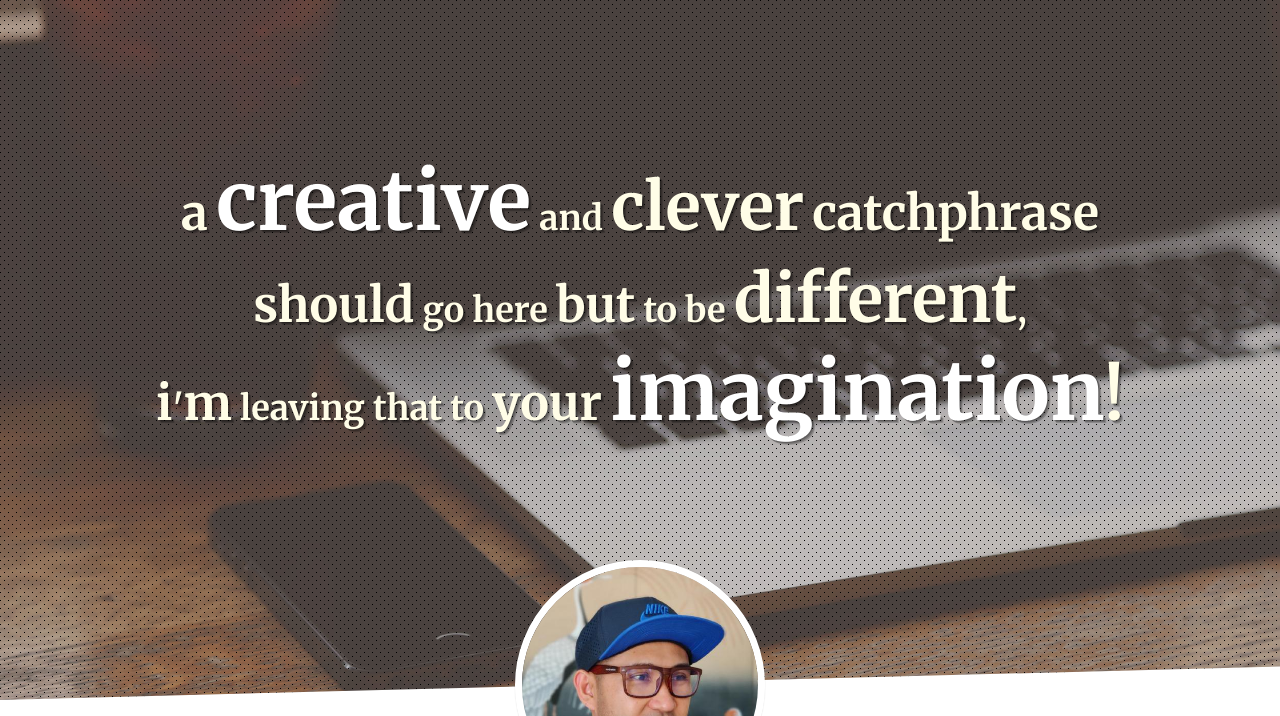
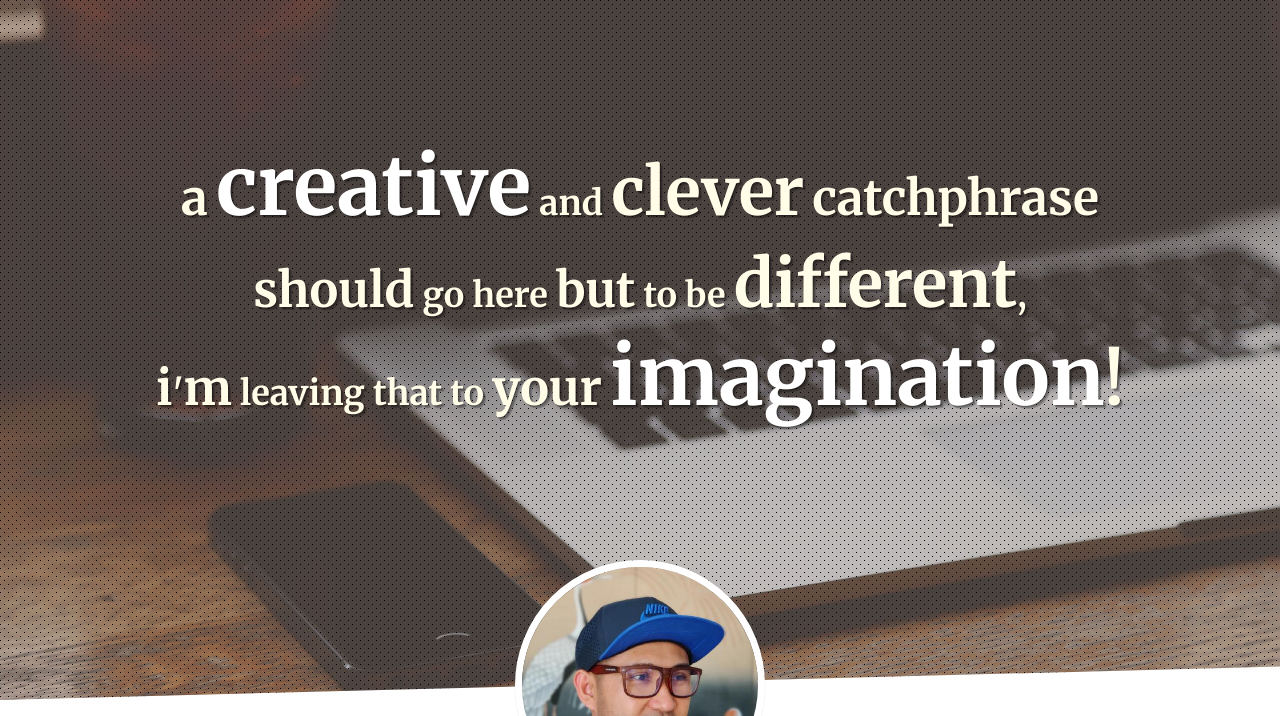
Before and after one commit to xtianares/ux-portfolio, a plain HTML site: page index.html in a window 1280 px wide. Shown: the top 716 px of the page. Drawn offline with nearby package versions, Linux system fonts and the light colour scheme.

Commit message:
More fixes

```diff
--- a/css/style.css
+++ b/css/style.css
@@ -417,9 +417,8 @@ body {
 }
 .banner {
   height: 90vh;
-  min-height: 500px;
+  min-height: 550px;
   max-height: 700px;
-  padding-top: 30px;
   padding-bottom: 120px;
   position: relative;
   z-index: 1;
```
